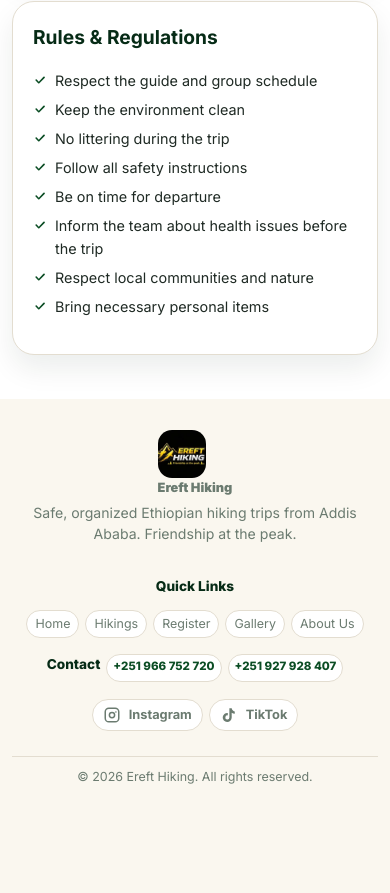
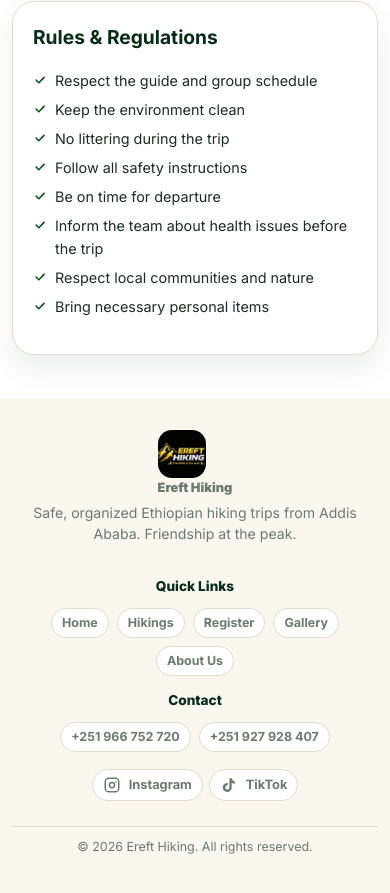
Before and after one commit to ygirma315-cell/hiking, a website: page index.html in a window 390 px wide. Shown: the part 7846-8739 px from the top of the page. Drawn offline with Linux system fonts and the light colour scheme.

Commit message:
Move Contact into Quick Links section, space out pill links

```diff
--- a/index.html
+++ b/index.html
@@ -164,12 +164,10 @@
           <a href="#register">Register</a>
           <a href="#gallery">Gallery</a>
           <a href="#about">About Us</a>
+          <h4>Contact</h4>
+          <a href="tel:+251966752720">+251 966 752 720</a>
+          <a href="tel:+251927928407">+251 927 928 407</a>
         </div>
-      </div>
-      <div class="footer-contact-col">
-        <h4>Contact</h4>
-        <a href="tel:+251966752720">+251 966 752 720</a>
-        <a href="tel:+251927928407">+251 927 928 407</a>
       </div>
       <div class="footer-social footer-social-bottom">
         <a href="https://www.instagram.com/ereft_ethiopia?igsh=MWxqY2Z3MjZldW94NA==" target="_blank" rel="noopener" aria-label="Instagram">
--- a/styles.css
+++ b/styles.css
@@ -174,10 +174,7 @@ a{color:inherit;text-decoration:none}img{max-width:100%;display:block}
 .site-footer h4{margin:0 0 8px;color:var(--green-2);font-size:.9rem;font-weight:800}
 .site-footer a{display:block;color:var(--muted);margin:4px 0;font-size:.84rem;transition:color .2s}
 .site-footer a:hover{color:var(--green)}
-.footer-links-col a,.footer-contact-col a{padding:1px 0}
-.footer-contact-col{text-align:center;padding:16px 0 0}
-.footer-contact-col h4{margin:0 0 10px}
-.footer-contact-col a{display:inline-block;margin:4px 8px}
+.footer-links-col a{padding:2px 0}
 .footer-social-bottom{justify-content:center;padding:14px 0 6px}
 .footer-bottom{text-align:center;margin-top:16px;padding:12px;border-top:1px solid var(--line);color:var(--muted);font-size:.82rem}
 
@@ -229,12 +226,11 @@ a{color:inherit;text-decoration:none}img{max-width:100%;display:block}
   .footer-social{justify-content:center}
   .footer-brand-col{display:flex;flex-direction:column;align-items:center}
   .footer-brand{display:flex;flex-direction:column;align-items:center;justify-content:center;gap:4px;margin-bottom:4px}
-  .footer-links-col{display:flex;flex-wrap:wrap;gap:6px;justify-content:center}
-  .footer-links-col a{display:inline-block;margin:0;padding:4px 10px;background:white;border:1px solid var(--line);border-radius:999px;font-size:.82rem}
-  .footer-links-col h4{width:100%;text-align:center}
-  .footer-contact-col{display:flex;flex-wrap:wrap;justify-content:center;gap:8px}
-  .footer-contact-col a{display:inline-block;margin:0;padding:4px 10px;background:white;border:1px solid var(--line);border-radius:999px;font-size:.85rem;font-weight:800;color:var(--green)}
-  .footer-contact-col a:hover{color:var(--orange)}
+  .footer-links-col{display:flex;flex-wrap:wrap;gap:10px;justify-content:center}
+  .footer-links-col a{display:inline-block;margin:0;padding:6px 14px;background:white;border:1px solid var(--line);border-radius:999px;font-size:.85rem;font-weight:700;color:var(--muted)}
+  .footer-links-col a:hover{color:var(--green)}
+  .footer-links-col h4{width:100%;text-align:center;margin:8px 0 4px}
+  .footer-links-col h4:first-child{margin-top:0}
 }
 
 /* --- Responsive: Phone --- */
@@ -396,10 +392,9 @@ body.modal-open{overflow:hidden;}
   .footer-social{justify-content:center}
   .footer-brand-col{display:flex;flex-direction:column;align-items:center}
   .footer-brand{display:flex;flex-direction:column;align-items:center;justify-content:center;gap:4px;margin-bottom:4px}
-  .footer-links-col{display:flex;flex-wrap:wrap;gap:6px;justify-content:center}
-  .footer-links-col a{display:inline-block;margin:0;padding:3px 8px;background:white;border:1px solid var(--line);border-radius:999px;font-size:.78rem}
-  .footer-links-col h4{width:100%;text-align:center}
-  .footer-contact-col{display:flex;flex-wrap:wrap;justify-content:center;gap:6px}
-  .footer-contact-col a{display:inline-block;margin:0;padding:2px 6px;background:white;border:1px solid var(--line);border-radius:999px;font-size:.72rem;font-weight:800;color:var(--green)}
-  .footer-contact-col a:hover{color:var(--orange)}
+  .footer-links-col{display:flex;flex-wrap:wrap;gap:8px;justify-content:center}
+  .footer-links-col a{display:inline-block;margin:0;padding:4px 10px;background:white;border:1px solid var(--line);border-radius:999px;font-size:.78rem;font-weight:700;color:var(--muted)}
+  .footer-links-col a:hover{color:var(--green)}
+  .footer-links-col h4{width:100%;text-align:center;margin:6px 0 2px}
+  .footer-links-col h4:first-child{margin-top:0}
 }
```
